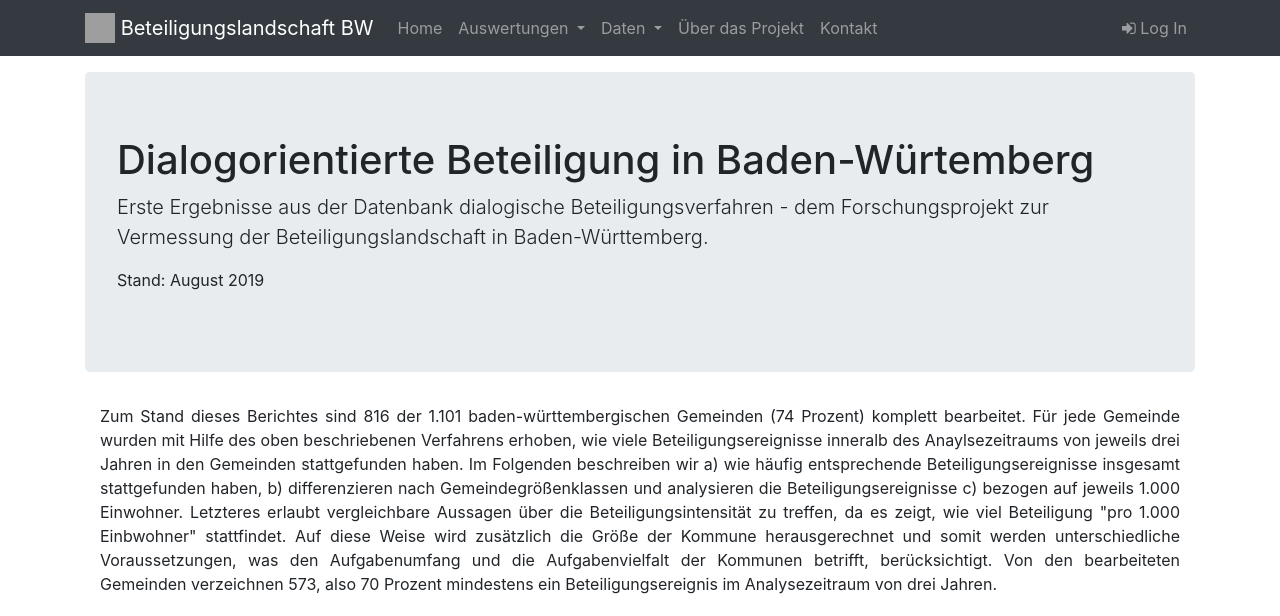
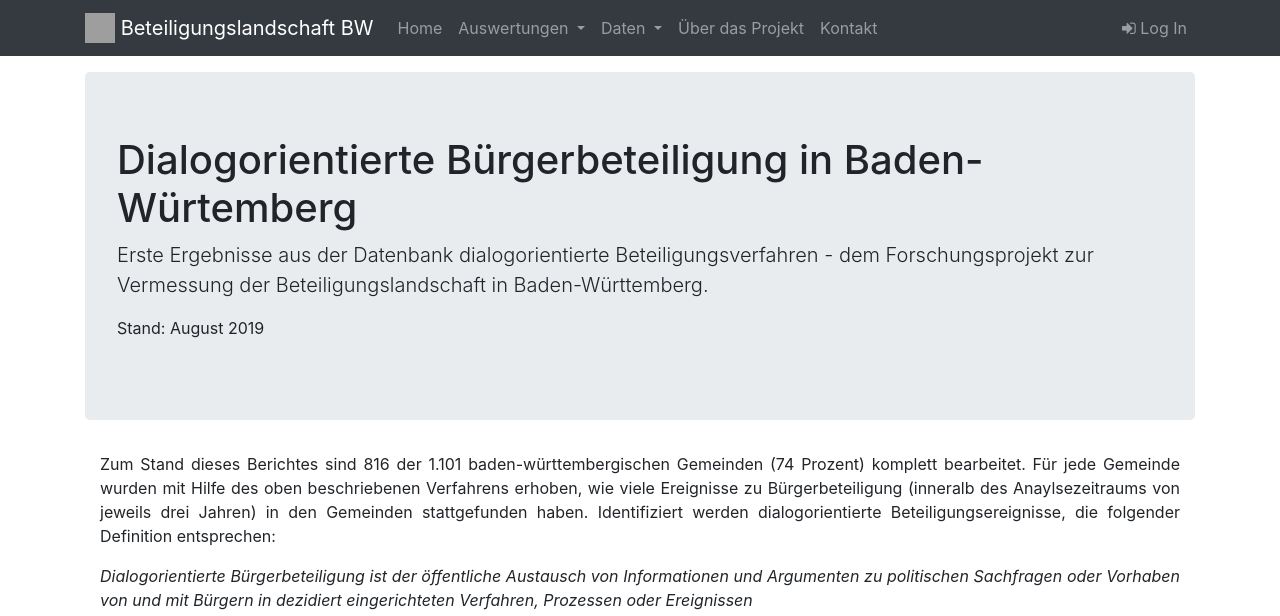
Before and after one commit to uweremer/ddb_webapp, a Django app: page /auswertungen/dialogbeteiligung in a window 1280 px wide. Shown: the top 616 px of the page. Run offline with Django 3.2, Linux system fonts and the light colour scheme; some libraries are stand-ins or nearby versions; grey boxes are pictures that could not be loaded.

Commit message:
Definition in Auswertungen

```diff
--- a/ddb_showcase/templates/ddb_showcase/dialogbeteiligung.html
+++ b/ddb_showcase/templates/ddb_showcase/dialogbeteiligung.html
@@ -3,8 +3,8 @@
 {% block content %}
 {% load static %}
 <div class="jumbotron">
-    <h1>Dialogorientierte Beteiligung in Baden-W&uuml;rtemberg</h1>
-    <p class="lead">Erste Ergebnisse aus der Datenbank dialogische Beteiligungsverfahren - dem Forschungsprojekt zur Vermessung der Beteiligungslandschaft in Baden-W&uuml;rttemberg.</p>
+    <h1>Dialogorientierte B&uuml;rgerbeteiligung in Baden-W&uuml;rtemberg</h1>
+    <p class="lead">Erste Ergebnisse aus der Datenbank dialogorientierte Beteiligungsverfahren - dem Forschungsprojekt zur Vermessung der Beteiligungslandschaft in Baden-W&uuml;rttemberg.</p>
     <p>Stand: August 2019</p>
 </div>
 
@@ -13,13 +13,20 @@
         <div class="col-md-12 text-justify">
             <p>Zum Stand dieses Berichtes sind 816 der 1.101 baden-w&uuml;rttembergischen Gemeinden
             (74 Prozent) komplett bearbeitet. F&uuml;r jede Gemeinde wurden mit Hilfe des oben
-            beschriebenen Verfahrens erhoben, wie viele Beteiligungsereignisse inneralb des
-            Anaylsezeitraums von jeweils drei Jahren in den Gemeinden stattgefunden haben. Im
+            beschriebenen Verfahrens erhoben, wie viele Ereignisse zu B&uuml;rgerbeteiligung (inneralb des
+            Anaylsezeitraums von jeweils drei Jahren) in den Gemeinden stattgefunden haben. Identifiziert werden
+            dialogorientierte Beteiligungsereignisse, die folgender Definition entsprechen:</p>
+
+            <p><em>Dialogorientierte B&uuml;rgerbeteiligung ist der &ouml;ffentliche Austausch von Informationen und Argumenten zu politischen Sachfragen oder
+            Vorhaben von und mit B&uuml;rgern in dezidiert eingerichteten Verfahren, Prozessen oder Ereignissen</em></p>
+
+
+            <p>Im
             Folgenden beschreiben wir a) wie h&auml;ufig entsprechende Beteiligungsereignisse insgesamt
             stattgefunden haben, b) differenzieren nach Gemeindegr&ouml;&szlig;enklassen und analysieren die
             Beteiligungsereignisse c) bezogen auf jeweils 1.000 Einwohner. Letzteres erlaubt
-            vergleichbare Aussagen &uuml;ber die Beteiligungsintensit&auml;t zu treffen, da es zeigt, wie viel
-            Beteiligung "pro 1.000 Einbwohner" stattfindet. Auf diese Weise wird zus&auml;tzlich die Gr&ouml;&szlig;e
+            vergleichbare Aussagen &uuml;ber die Intensit&auml;t der B&uuml;rgerbeteiligung zu treffen, da es zeigt, wie viel
+            Beteiligung "pro 1.000 Einwohner" stattfindet. Auf diese Weise wird zus&auml;tzlich die Gr&ouml;&szlig;e
             der Kommune herausgerechnet und somit werden unterschiedliche Voraussetzungen, was den
             Aufgabenumfang und die Aufgabenvielfalt der Kommunen betrifft, ber&uuml;cksichtigt. Von den
             bearbeiteten Gemeinden verzeichnen 573, also 70 Prozent mindestens ein
@@ -43,7 +50,7 @@
             den meisten Ereignissen wurden nun 63 Ereignisse identifiziert. F&uuml;r alle weiteren Auswertungen werden die Resultate immer immer in Bezug auf ein
             Jahr berichtet.<a href="#fn8" class="footnote-ref" id="fnref8"><sup>8</sup></a></p>
             <p>Der Mittelwert (arithmetisches Mittel) liegt bei 1 Beteiligungsereignissen pro Kommune und Jahr (mit einer Standardabweichung von 1,9). Pro Jahr findet
-            in einer Gemeinde also durchschnittlich ein Beteiligungsereignis statt. Die Verteilung ist hierbei sehr rechtsschief, wie in Abbildung 2
+            in einer Gemeinde also durchschnittlich eine B&uuml;rgerbeteiligung statt. Die Verteilung ist hierbei sehr rechtsschief, wie in Abbildung 2
             ersichtlich wird. In Verteilung ist hierbei sehr rechtsschief, wie in Abbildung 3 ersichtlich wird. In 243 (30 Prozent) der
             Kommunen fand kein Ereignis statt, ein einzelnes Ereignis wurde in 175 (22 Prozent) Gemeinden verzeichnet. Demnach haben etwas weniger als die H&auml;lfte
             der Kommunen zwei oder mehr Ereignisse pro Jahr im Untersuchungszeitraum zu verzeichnen.</p>
--- a/ddb_showcase/templates/ddb_showcase/zusammenfassung.html
+++ b/ddb_showcase/templates/ddb_showcase/zusammenfassung.html
@@ -22,7 +22,11 @@
         <h3>Umsetzung</h3>
         <p>Bislang gab es allerdings keine belastbaren Daten dar&uuml;ber, wie stark dialogorientierte Beteiligungsverfahren in modernen Demokratien
         &uuml;berhaupt genutzt werden. Die bislang auf Baden-W&uuml;rttemberg begrenzte "Datenbank dialogorientierte Beteiligungsverfahren" ist
-        weltweit die erste ihrer Art, mit der entsprechende Daten systematisch und semi-automatisiert via "Web-Scraping" erhoben werden k&ouml;nnen.</p>
+        weltweit die erste ihrer Art, mit der entsprechende Daten systematisch und semi-automatisiert via "Web-Scraping" erhoben werden k&ouml;nnen.
+        Identifiziert werden dialogorientierte Beteiligungsereignisse, die folgender Definition entsprechen:</p>
+
+        <p><em>Dialogorientierte B&uuml;rgerbeteiligung ist der &ouml;ffentliche Austausch von Informationen und Argumenten zu politischen Sachfragen oder
+            Vorhaben von und mit B&uuml;rgern in dezidiert eingerichteten Verfahren, Prozessen oder Ereignissen</em></p>
 
         <h3>Ergebnisse</h3>
         <p>Erste Ergebnisse aus dem Forschungsprojekt liegen jetzt f&uuml;r Baden-W&uuml;rttemberg vor: In einer Stichprobe aller baden-w&uuml;rttembergischen
```
